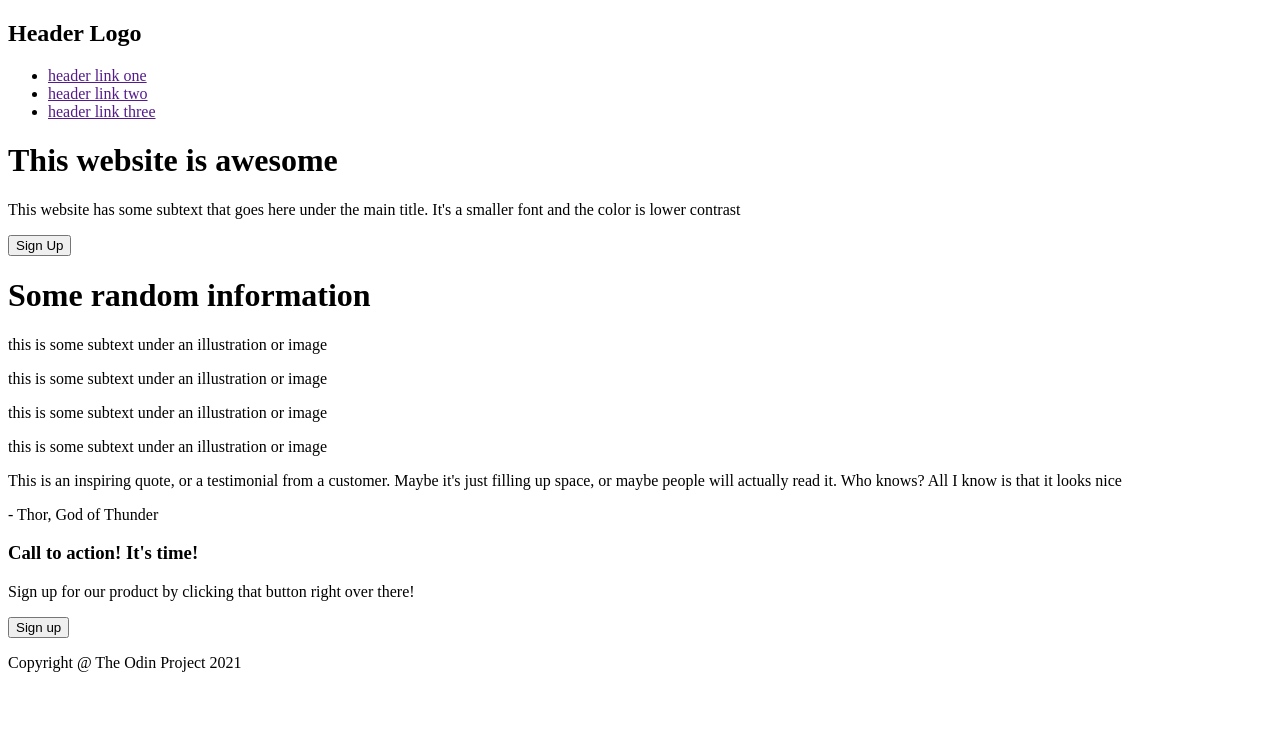
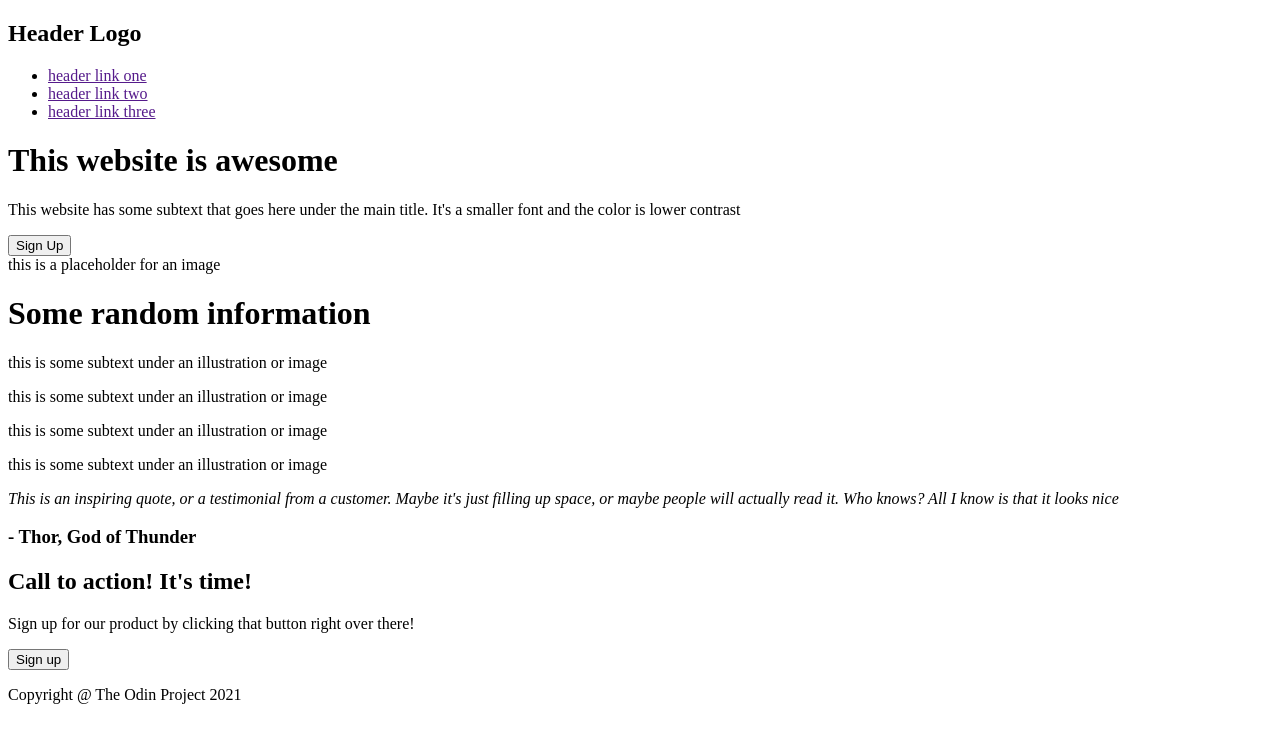
Before and after one commit to sethlagman/landing-page, a plain HTML site: page index.html in a window 1280 px wide. Drawn offline with Linux system fonts and the light colour scheme.

Commit message:
Update html structure

```diff
--- a/index.html
+++ b/index.html
@@ -28,48 +28,62 @@
             </p>
             <button>Sign Up</button>
         </div>
-        <div class="img-placeholder"></div>
+        <div class="img-placeholder">this is a placeholder for an image</div>
     </div>
 
     <div class="content">
 
         <div class="section-1">
             <h1>Some random information</h1>
-
             <div class="box-containers">
+                <div class="inner-box">
                     <div class="box"></div>
                     <p>this is some subtext under an illustration or image</p>
+                </div>
+                <div class="inner-box">
                     <div class="box"></div>
                     <p>this is some subtext under an illustration or image</p>
+                </div>
+                <div class="inner-box">
                     <div class="box"></div>
                     <p>this is some subtext under an illustration or image</p>
+                </div>
+                <div class="inner-box">
                     <div class="box"></div>
                     <p>this is some subtext under an illustration or image</p>
                 </div>
             </div>
+        </div>
 
         <div class="section-2">
+            <div class="quote-container">
                 <p>
+                    <em>
                         This is an inspiring quote, or a testimonial from a customer.
                         Maybe it's just filling up space, or maybe people will actually
                         read it. Who knows? All I know is that it looks nice
+                    </em>
+
                 </p>
-            <p>- Thor, God of Thunder</p>
+                <h3>- Thor, God of Thunder</h3>
+            </div>
         </div>
 
         <div class="section-3">
             <div class="promotion">
-                <h3>Call to action! It's time!</h3>
+                <div>
+                    <h2>Call to action! It's time!</h2>
                     <p>Sign up for our product by clicking that button right over there!</p>
+                </div>
                 <button>Sign up</button>
             </div>
         </div>
 
+
+
+    </div>
     <footer>
         <p>Copyright @ The Odin Project 2021</p>
     </footer>
-
-
-    </div>
 </body>
 </html>
```
Lines whose indentation alone changed are shown as unchanged.
